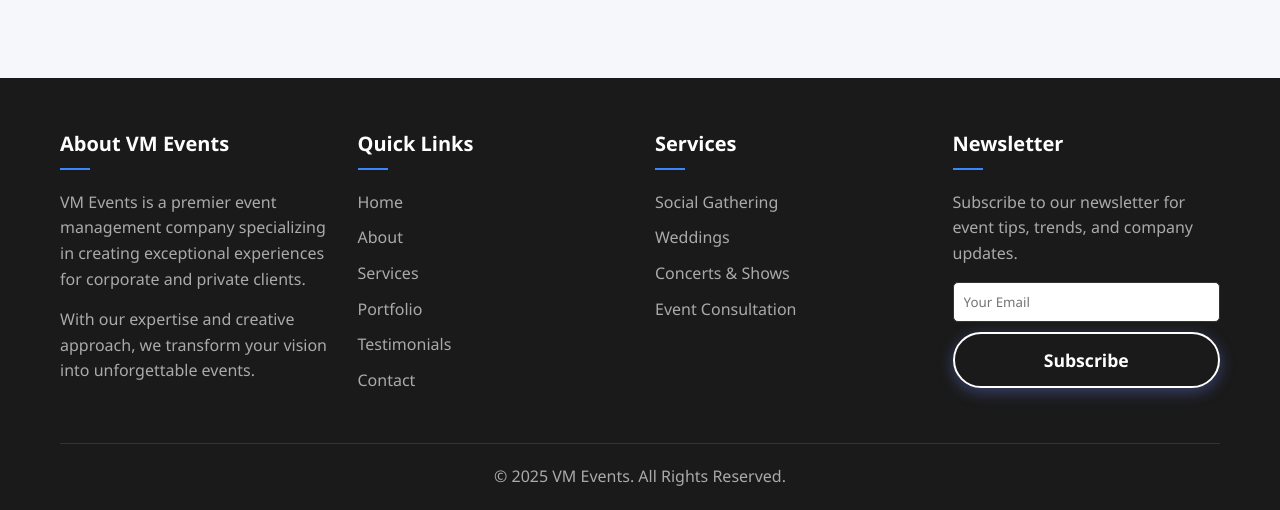
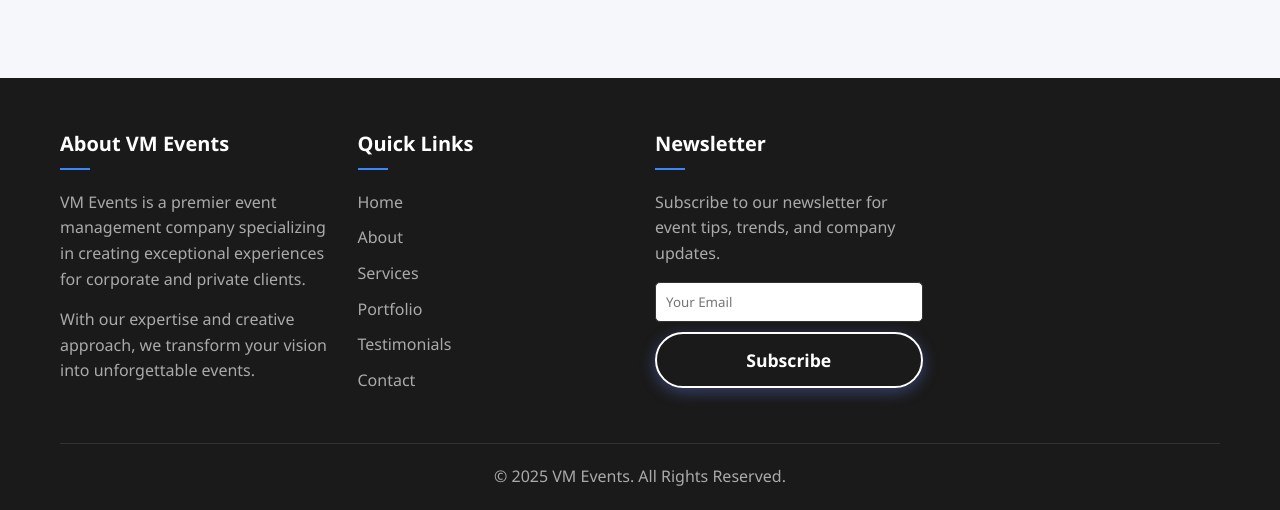
Before and after one commit to vme005/vm-events, a plain HTML site: page index.html in a window 1280 px wide. Shown: the part 5774-6284 px from the top of the page. Drawn offline with Linux system fonts and the light colour scheme.

Commit message:
Update index.html

```diff
--- a/index.html
+++ b/index.html
@@ -2025,15 +2025,7 @@ img {vertical-align: middle;}
                         <li><a href="#contact">Contact</a></li>
                     </ul>
                 </div>
-                <div class="footer-col">
-                    <h3>Services</h3>
-                    <ul class="footer-links">
-                        <li><a href="#">Social Gathering</a></li>
-                        <li><a href="wedding">Weddings</a></li>
-                        <li><a href="#">Concerts & Shows</a></li>
-                        <li><a href="#">Event Consultation</a></li>
-                    </ul>
-                </div>
+
                 <div class="footer-col">
                     <h3>Newsletter</h3>
                     <p>Subscribe to our newsletter for event tips, trends, and company updates.</p>
```
